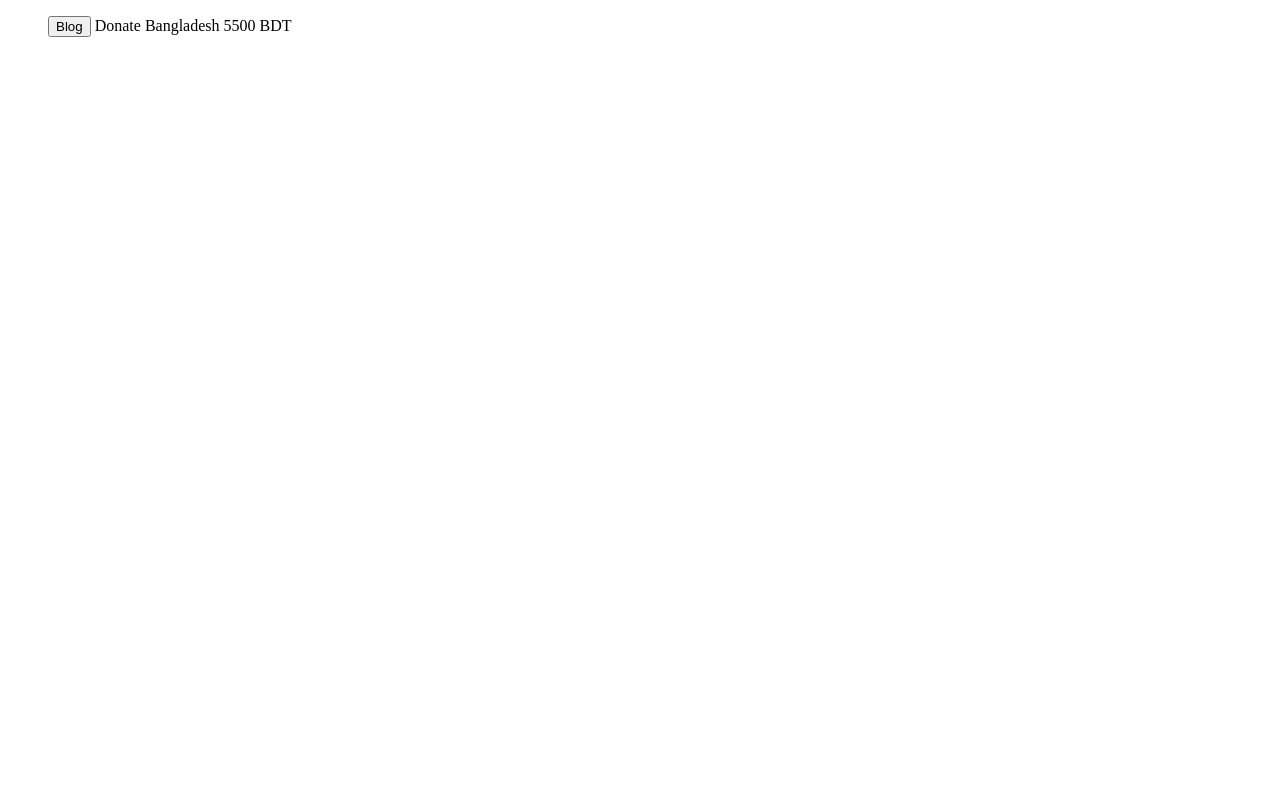
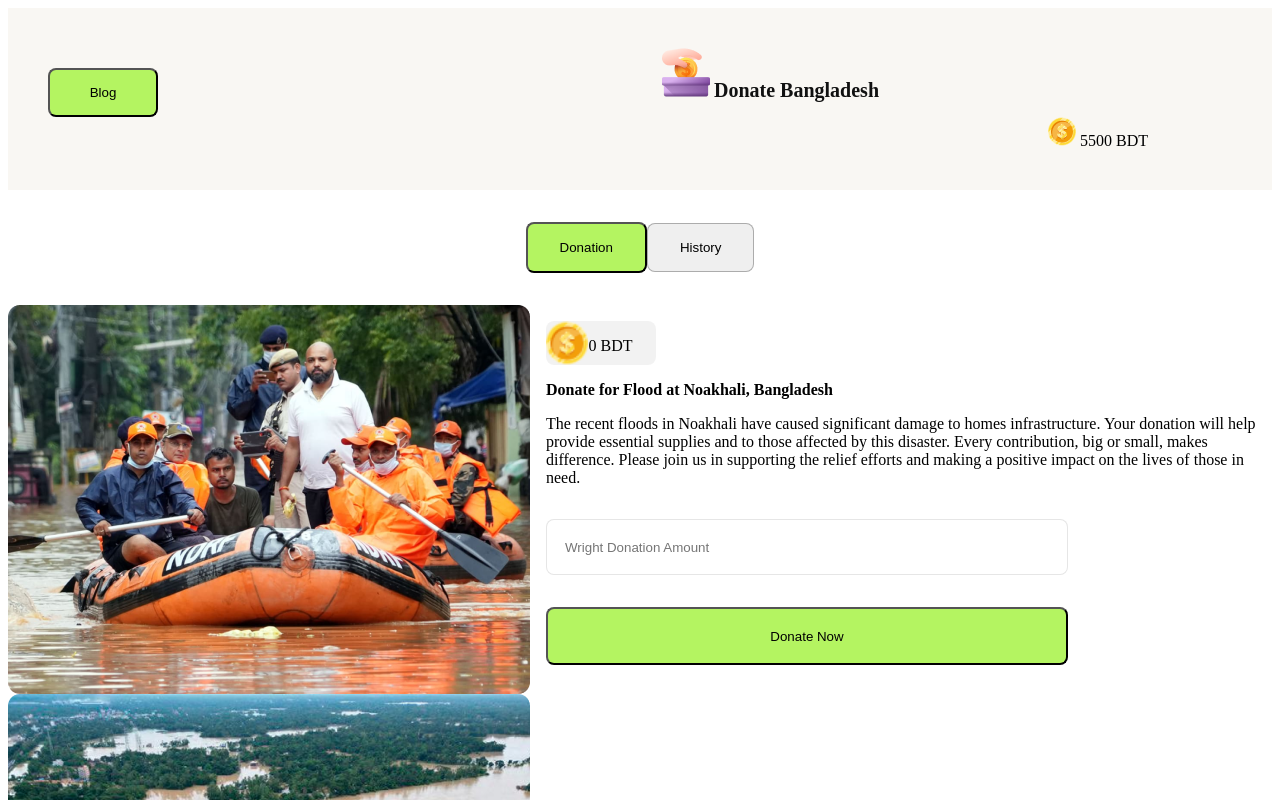
Before and after one commit to armanhossenhridoy/assignment-5, a plain HTML site: page index.html in a window 1280 px wide. Shown: the top 800 px of the page. Drawn offline with Linux system fonts and the light colour scheme.

Commit message:
added assets file

```diff
--- a/index.html
+++ b/index.html
@@ -12,14 +12,79 @@
             <ul>
 
                 <li>
-                    <a href=""><button>Blog</button></a>
+                    <a  href=""><button class="blog">Blog</button></a>
                 </li>
-                <li><a href="">Donate Bangladesh</a></li>
-                <li><a href="">5500 BDT</a></li>
+                <li class="donate-con">
+                    <img src="assets/logo.png" alt="" srcset="">
+                    <a class="donate" href="">Donate Bangladesh</a></li>
+                <li class="bdt-con">
+                    <img src="assets/coin.png" alt="" srcset="">
+                    <a class="bdt" href="">5500 BDT</a></li>
             </ul>
         </div>
     </header>
-    <main></main>
+    <main>
+        <div class="btn-container">
+            <a href="">
+                <button class="donation">
+                    Donation
+                </button>
+              </a>
+              <a href="">
+                <button class="history">
+                    History
+                </button>
+              </a>
+
+        </div>
+
+
+<div class="noakhali">
+    <img  src="assets/noakhali.png" alt="" srcset="">
+    <div class="noakhali-con">
+        <div class="obdt">
+            <img src="assets/coin.png" alt="" srcset="">
+            <p>0 BDT</p>
+        </div>
+        <h4 class="noakhali-title">Donate for Flood at Noakhali, Bangladesh</h4>
+        <p class="noakhali-des"> The recent floods in Noakhali have caused significant damage to homes  infrastructure. Your donation will help provide essential supplies and  to those affected by this disaster. Every contribution, big or small, makes  difference. Please join us in supporting the relief efforts and making a positive impact on the lives of those in need.</p>
+        <input class="noa-in" placeholder="Wright Donation Amount" type="text"><br>
+       <a href="">
+        <button class="donate-btn">Donate Now</button>
+       </a>
+    </div>
+</div>
+<div class="feni"></div>
+    <img  src="assets/feni.png" alt="" srcset="">
+    <div class="noakhali-con">
+        <div class="obdt">
+            <img src="assets/coin.png" alt="" srcset="">
+            <p>600 BDT</p>
+        </div>
+        <h4 class="noakhali-title">Donate for Flood Relief in Feni,Bangladesh</h4>
+        <p class="noakhali-des"> The recent floods in Feni have devastated local communities, leading to severe disruption and loss. Your generous donation will help provide immediate aid, including food, clean water, and medical supplies, to those affected by this calamity. Together, we can offer crucial support and help rebuild lives in the aftermath of this disaster. Every contribution counts towards making a real difference. Please consider donating today to assist those in urgent need.</p>
+        <input class="noa-in" placeholder="Wright Donation Amount" type="text"><br>
+       <a href="">
+        <button class="donate-btn">Donate Now</button>
+       </a>
+    </div>
+</div>
+<div class="quota"></div>
+    <img  src="assets/noakhali.png" alt="" srcset="">
+    <div class="noakhali-con">
+        <div class="obdt">
+            <img src="assets/coin.png" alt="" srcset="">
+            <p>2400 BDT</p>
+        </div>
+        <h4 class="noakhali-title">Aid for injured in the quota movement</h4>
+        <p class="noakhali-des">The recent Quota movement has resulted in numerous injuries and significant hardship for many individuals. Your support is crucial in providing medical assistance, rehabilitation, and necessary supplies to those affected. By contributing, you help ensure that injured individuals receive the care and support they need during this challenging time. Every donation plays a vital role in alleviating their suffering and aiding in their recovery. Please consider making a donation to support these brave individuals in their time of need.</p>
+        <input class="noa-in" placeholder="Wright Donation Amount" type="text"><br>
+       <a href="">
+        <button class="donate-btn">Donate Now</button>
+       </a>
+    </div>
+</div>
+     </main>
     <footer></footer>
 </body>
 </html>
--- a/style.css
+++ b/style.css
@@ -7,5 +7,100 @@ div li>a{
     color: black;
 }
 .blog-container{
+display: flex;
+flex-direction: row;
+justify-content: center;
+align-items: center;
+gap: 329;
+padding: 24px 0px 24px 0px;
+background: rgb(249, 247, 243);
+}
+.bdt-con{
+    margin-left: 1000px;
 
 }
+.bdt{
+
+}
+.donate{
+color: rgb(17, 17, 17);
+font-size: 20px;
+font-weight: 600;
+line-height: 25px;
+
+}
+.blog{
+border-radius: 8px;
+background: rgb(180, 244 ,97);
+position: static;
+width: 110px;
+height: 49px;
+margin-right: 500px;
+}
+.donate-con{
+
+}
+.btn-container{
+  display: flex;
+  justify-content: center;
+  align-items: center;
+  margin: 32px 0px;
+}
+.donation{
+padding: 16px 32px 16px 32px;
+border-radius: 8px;
+background: rgb(180, 244, 97);
+}
+.history{
+padding: 16px 32px 16px 32px;
+border-radius: 8px;
+box-sizing: border-box;
+border: 1px solid rgba(17, 17, 17, 0.3);
+}
+.obdt{
+display: flex;
+border-radius: 8px;
+background: rgba(17, 17, 17, 0.05);
+margin: 16px;
+width: 110px;
+height: 44px;
+}
+.noakhali{
+    display: flex;
+    flex-direction: row;
+    justify-content: flex-start;
+    align-items: flex-start;
+}
+.noakhali-con{
+    flex-direction: column;
+}
+.noakhali-title{
+    margin: 16px;
+}
+.noakhali-des{
+    margin: 16px;
+
+}
+.noa-in{
+box-sizing: border-box;
+    border: 1px solid rgba(17, 17, 17, 0.1);
+    border-radius: 8px;
+    background: rgb ( 255, 255, 255);
+    width: 522px;
+    height: 56px;
+    padding: 18px;
+    margin: 16px;
+}
+.donate-btn{
+border-radius: 8px;
+background: rgb(180, 244, 97);
+width: 522px;
+height: 58px;
+margin: 16px;
+}
+.feni{
+    display: flex;
+    flex-direction: row;
+    justify-content: flex-start;
+    align-items: flex-start;
+}
```
Also changed, not shown: assets/coin.png (added), assets/feni.png (added), assets/logo.png (added), assets/noakhali.png (added), assets/quota-protest.png (added).
